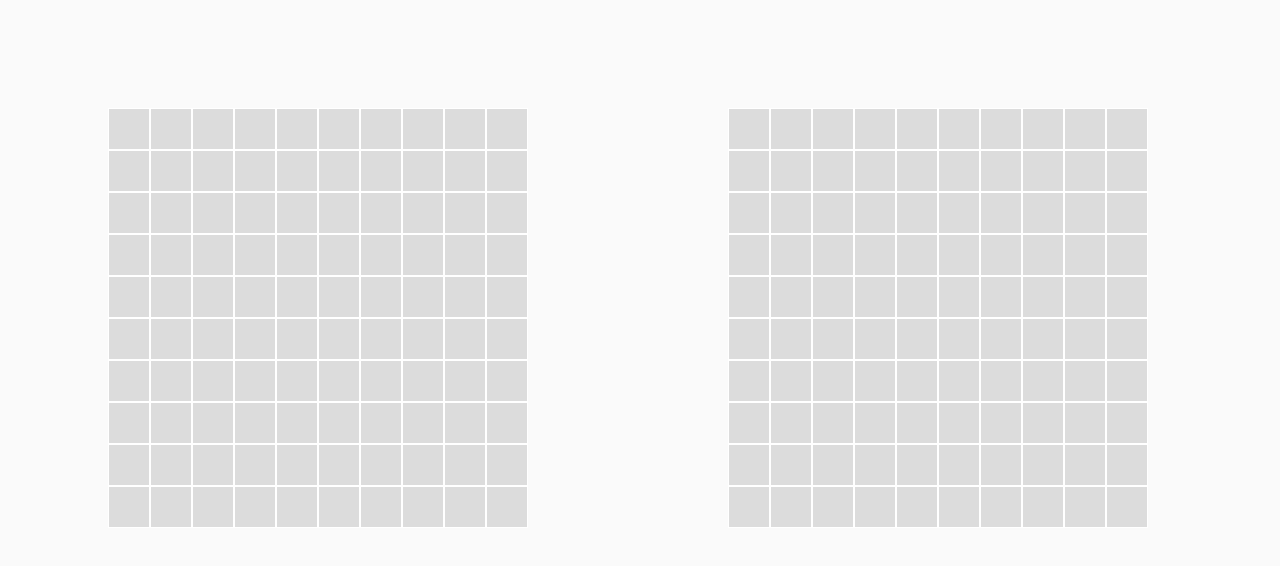
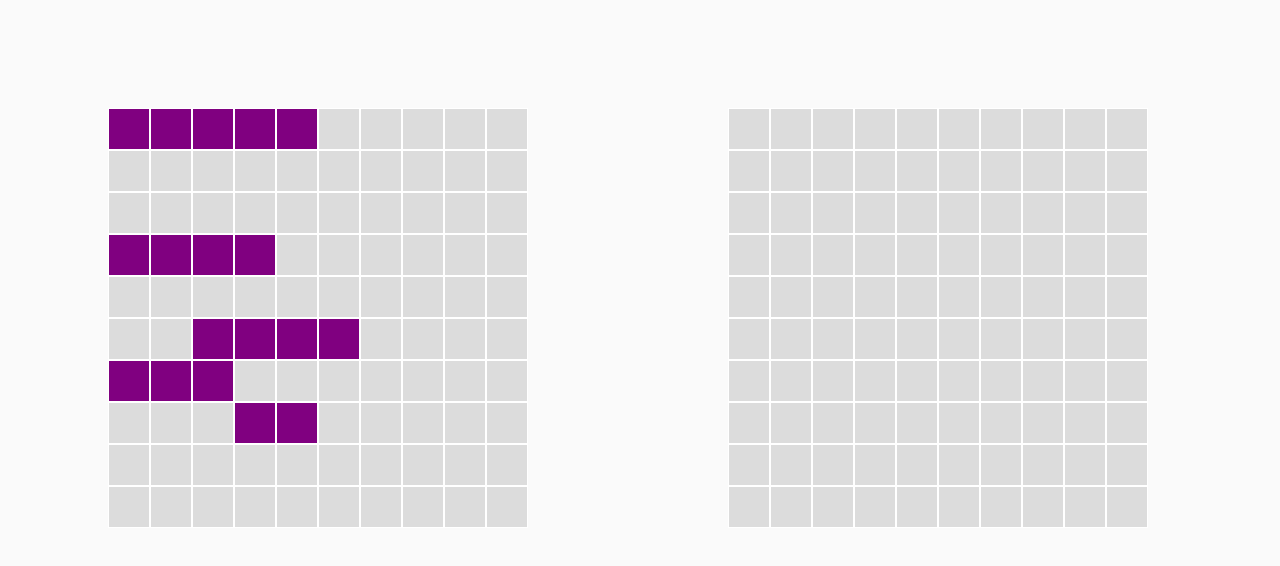
Before and after one commit to ls1955/battleship, a website with bundled scripts: page index.html in a window 1280 px wide. Built offline with nearby package versions, Linux system fonts and the light colour scheme.

Commit message:
Include color for ships on human's board

```diff
--- a/style.css
+++ b/style.css
@@ -32,3 +32,7 @@ body {
 .computer-board .column:not(.pressed):hover {
     background: rgb(200, 200, 200);
 }
+
+.human-board .column.ship {
+    background-color: purple;
+}
```
